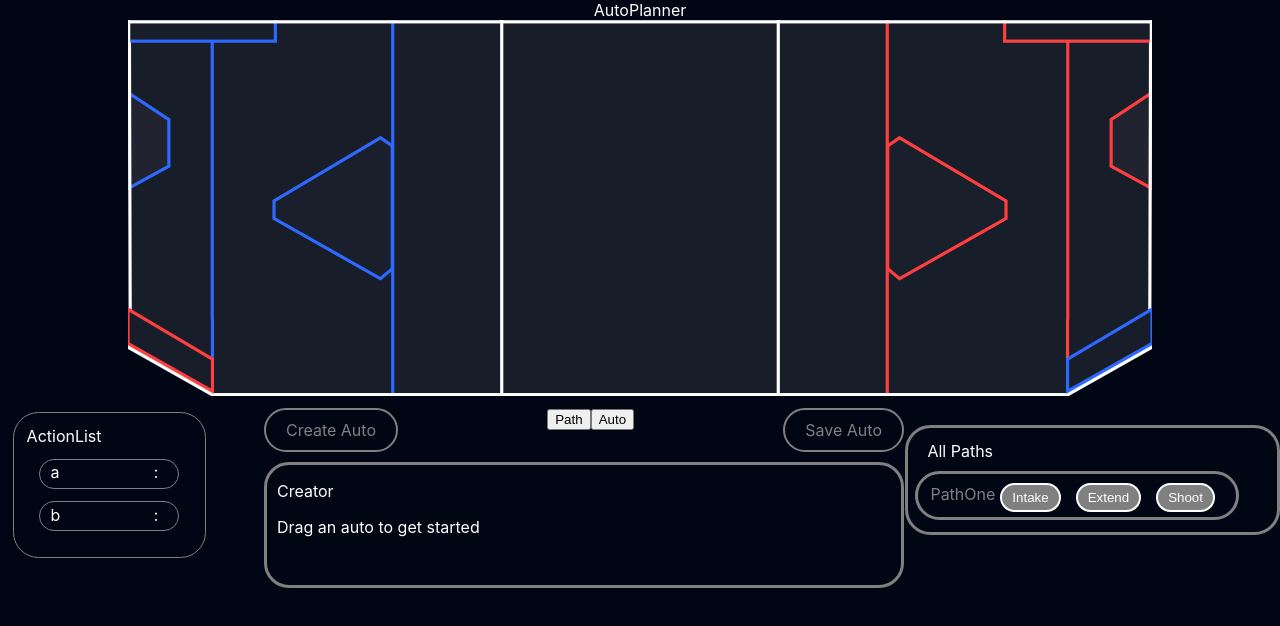
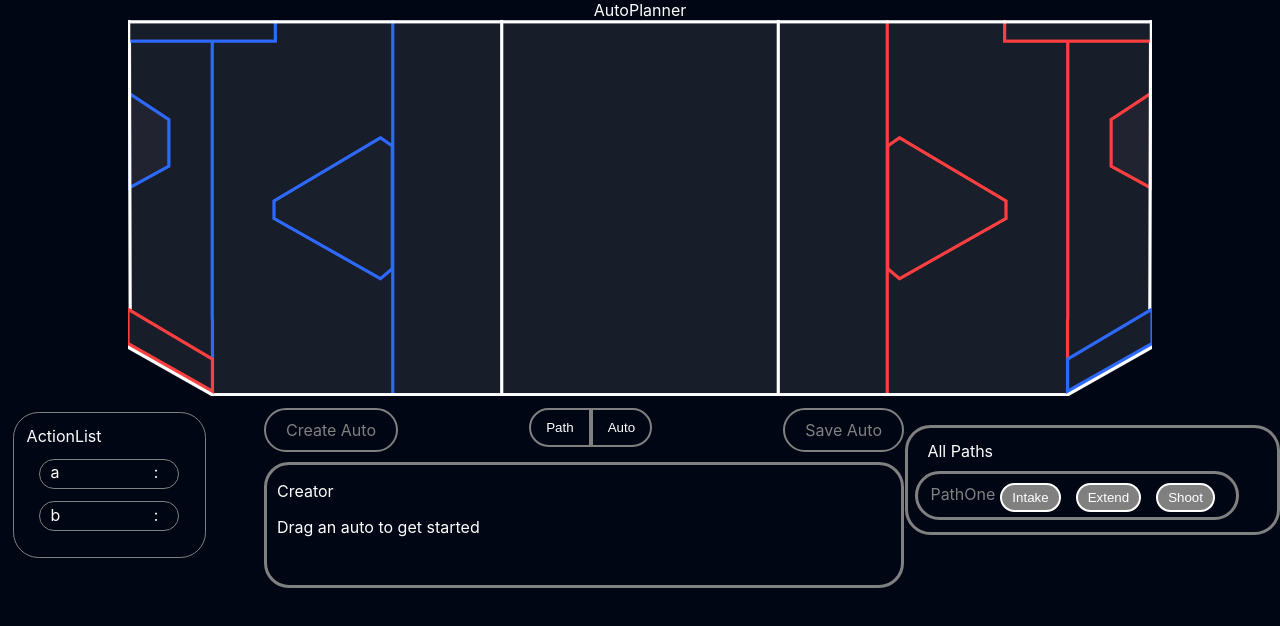
Before and after one commit to Team846/FunkyAutoPlanner, a React (Create React App) app in the folder main/: page / in a window 1280 px wide. Shown: the top 626 px of the page. Built offline with nearby package versions, Linux system fonts and the light colour scheme.

Commit message:
centerede items and styled button

```diff
--- /dev/null
+++ b/main/src/PageChooser/PageChooser.css
@@ -0,0 +1,23 @@
+.path-chooser {
+    background: transparent;
+    border-style: solid;
+    border-radius: 20px 0px 0px 20px;
+    color: white;
+    border-color: grey;
+    padding-left: 15px;
+    padding-right: 15px;
+    padding-top: 10px;
+    padding-bottom: 10px;
+}
+
+.auto-chooser {
+    background: transparent;
+    border-style: solid;
+    border-radius: 0px 20px 20px 0px;
+    color: white;
+    border-color: grey;
+    padding-left: 15px;
+    padding-right: 15px;
+    padding-top: 10px;
+    padding-bottom: 10px;
+}
--- a/main/src/PageChooser/PageChooser.tsx
+++ b/main/src/PageChooser/PageChooser.tsx
@@ -1,6 +1,5 @@
 import { Dispatch, SetStateAction } from 'react';
-
-
+import './PageChooser.css'
 
 function PageChooser({onPath, setOnPath}:{onPath:boolean, setOnPath:Dispatch<SetStateAction<boolean>>}) {
 
@@ -14,8 +13,8 @@ function PageChooser({onPath, setOnPath}:{onPath:boolean, setOnPath:Dispatch<Set
 
   return (
     <div className="PageChooser">
-      <button onClick={onPathClick}>Path</button>
-      <button onClick={onAutoClick}>Auto</button>
+      <button className="path-chooser" onClick={onPathClick}>Path</button>
+      <button className="auto-chooser" onClick={onAutoClick}>Auto</button>
     </div>
   );
 }
--- a/main/src/PathPlanner/PathPlanner.css
+++ b/main/src/PathPlanner/PathPlanner.css
@@ -6,11 +6,12 @@
     display: flex;
     flex-direction: row;
     width: 100vw;
+    justify-content: center;
+    vertical-align: middle;
+    align-items: center;
 }
 
 .place-path {
-    grid-column-start: 4;
-    grid-column-end: 4;
     display: flex;
     flex-direction: column;
     border-width: 2px;
@@ -22,6 +23,7 @@
     padding-top: 10px;
     position: relative;
     margin-left: 35px;
+    height: 275px;
 }
 
 .path-list-item {
```
Also changed, not shown: main/src/PathPlanner/PathPlanner.tsx (indentation only).
